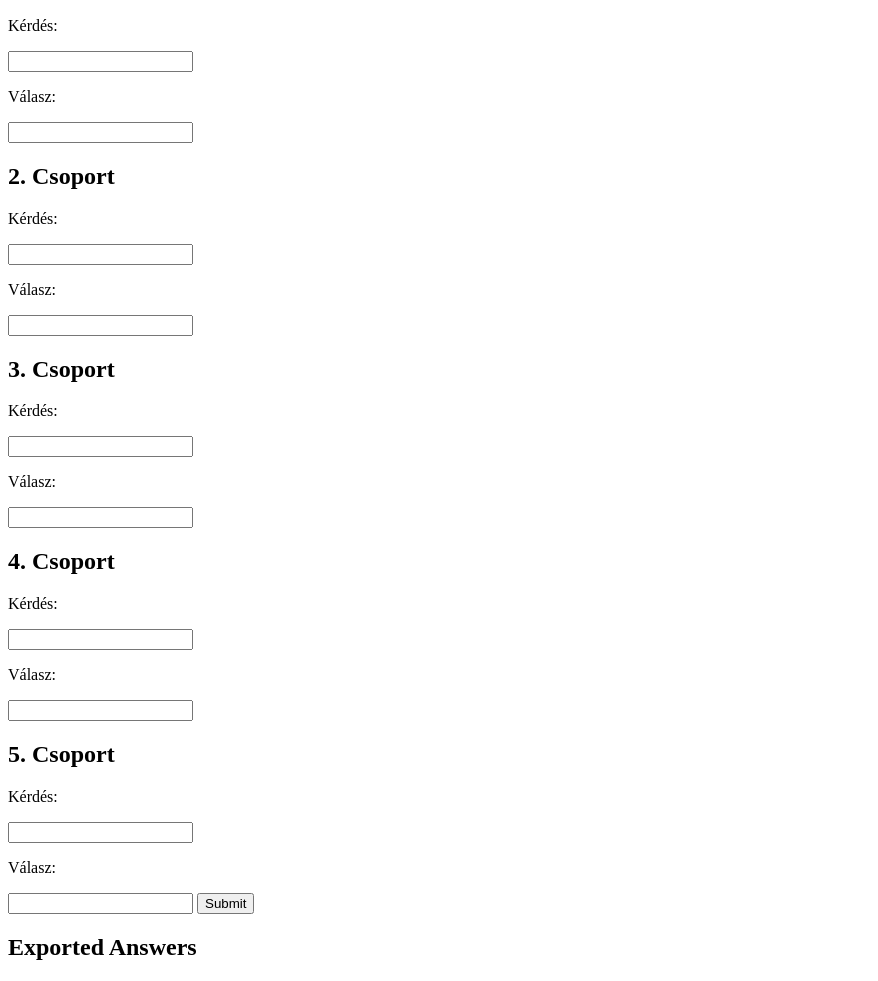
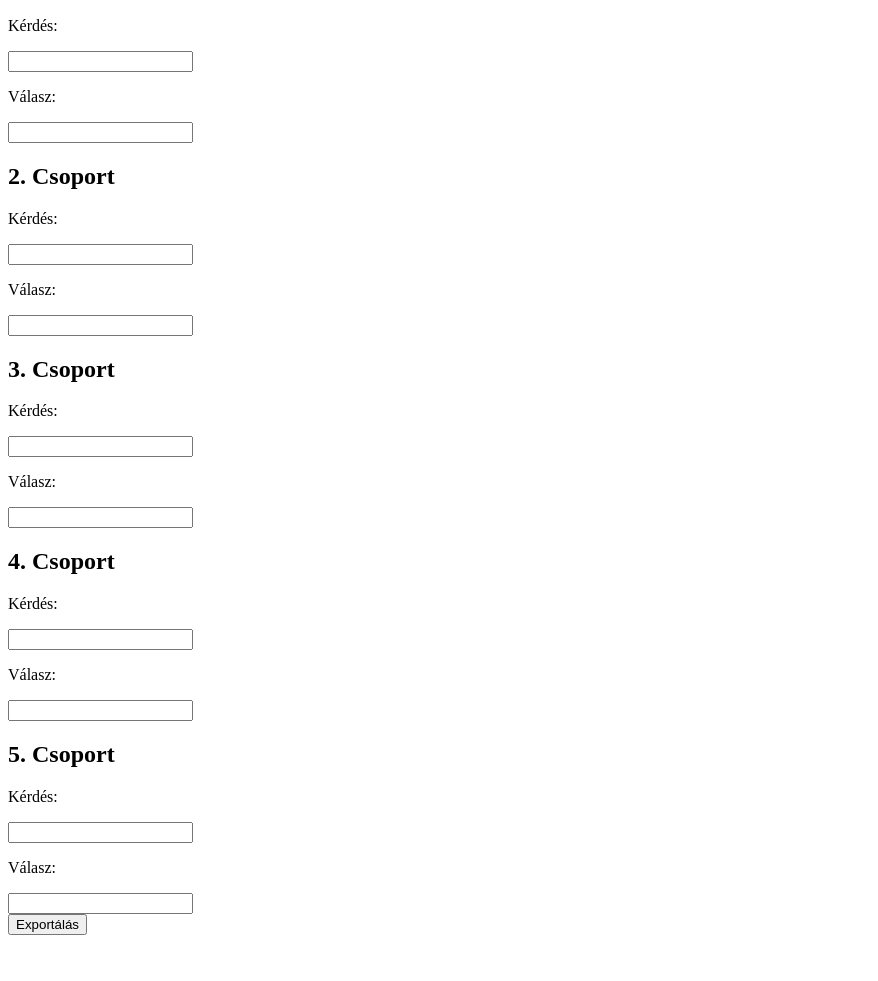
Before and after one commit to devhelperrbx/quiz-generator, a plain HTML site: page index.html in a window 1280 px wide. Shown: the part 110-1091 px from the top of the page, without its empty margins (0-878 px from the left). After the commit the page ends 1061 px from the top, so only its background shows below. Drawn offline with Linux system fonts and the light colour scheme.

Commit message:
aha ahaaaa

```diff
--- a/index.html
+++ b/index.html
@@ -37,12 +37,12 @@
     <input type="text" id="a5">
 
     <!-- Repeat the above structure for remaining groups -->
-
-    <button type="button" onclick="exportAnswers()">Submit</button>
+    <br>
+    <button type="button" onclick="exportAnswers()">Exportálás</button>
   </form>
 
-  <h2>Exported Answers</h2>
-  <p id="exported-answers"></p>
+  <h2 id="exported-title" style="display: none;">Exported Answers</h2>
+  <p id="export"></p>
 
   <script>
     function exportAnswers() {
@@ -75,7 +75,8 @@
 
       // Repeat the above structure for remaining groups
 
-      document.getElementById("exported-answers").innerHTML = exportedText;
+      document.getElementById("export").innerHTML = exportedText;
+      document.getElementById("exported-title").style.display = 'block';
     }
   </script>
 </body>
```
